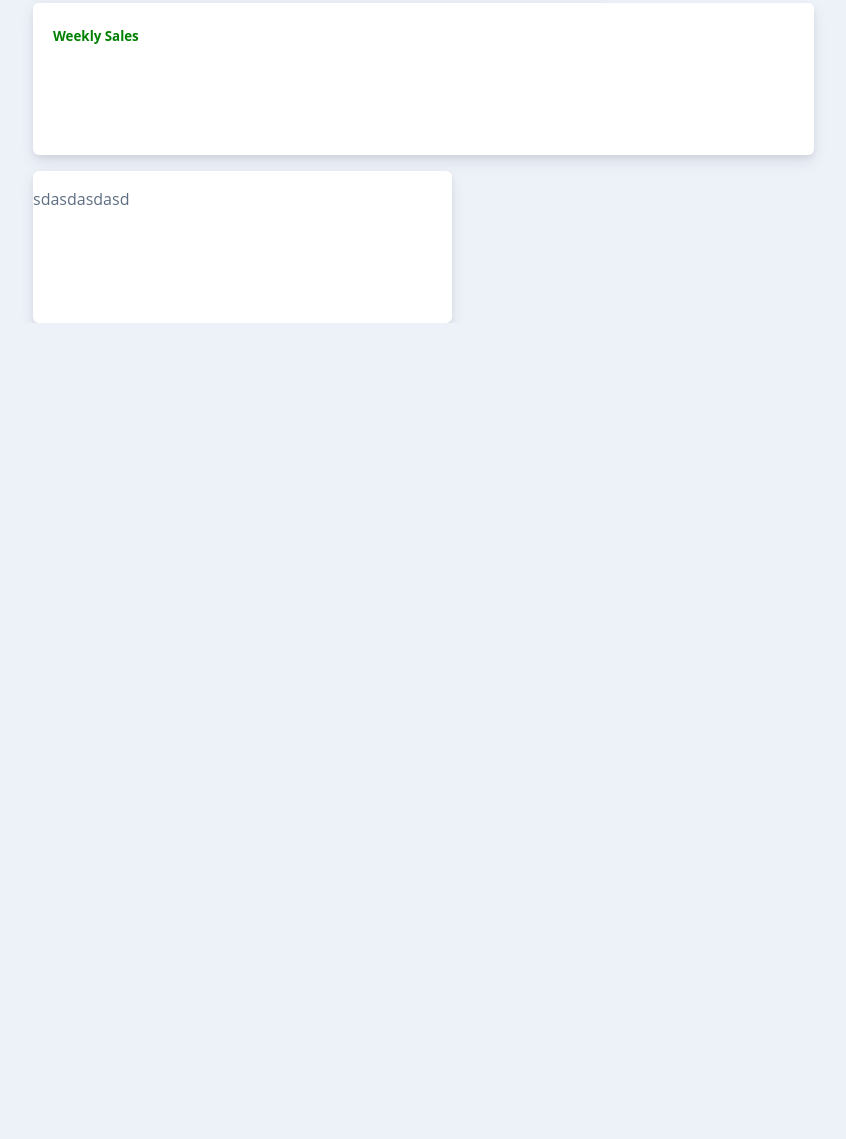
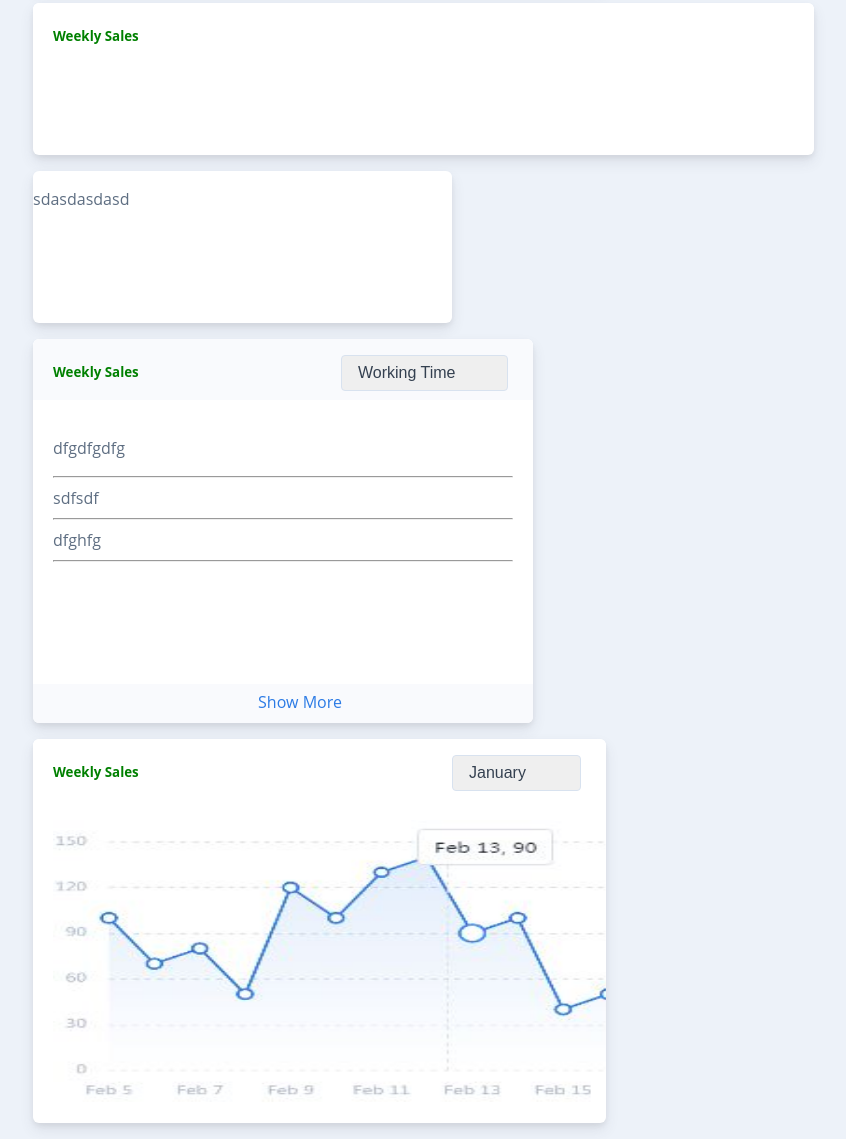
Before and after one commit to engomid68/engomid681.github.io, a plain HTML site: page index.html in a window 1280 px wide. Shown: the part 1019-2158 px from the top of the page, without its empty margins (232-1078 px from the left). Before the commit the page ends 1342 px from the top, so only its background shows below. Drawn offline with Linux system fonts and the light colour scheme.

Commit message:
change index.html

```diff
--- a/index.html
+++ b/index.html
@@ -59,7 +59,7 @@
 					<!--                                       اتمام منوی کشویی       -->
                 </nav>
                 <div class="content">
-                    <nav>
+                    <nav class="nav-top">
                         <div class="search-box">
                             <input
                                 class="search-input"
@@ -226,8 +226,8 @@
 								</div>
 							</div>
 						</div>
-					</div>
-					<div class="row section1 mb-lg1">
+					</div>                                     <!-- ******** End Row2 ******** -->
+					<div class="row section1 mb-lg1">		   <!-- ******** Start Row3 ******** -->
 						<div class="col-lg3 mb-lg1">
 							<div class="card h-lg-100 overflow-hidden">
 								<div class="card-header green ">
@@ -246,7 +246,71 @@
 								<p>sdasdasdasd</p>
 							</div>
 						</div>
-					</div>
+					</div>										<!-- ******** End Row3 ******** -->
+					<div class="row section1">                  <!-- ******** Start Row4 ******** -->
+						<div class="col-lg mb-lg1">
+							<div class="card h-lg-100 overflow-hidden">
+                                <div class="card-header green bg-light ">
+									<div class="row1 align-items-center">
+										<div class="col1">
+											<h6 class="TextH6 alignItemsCenter">
+												Weekly Sales
+											</h6>
+										</div>
+										<div class="col-auto pr-card "><!--Start Select1-->
+											<select class="custom-select mt-0 Select-Input">
+												<option>Working Time</option>
+												<option>Working Date</option>
+												<option>Working Holiday</option>
+											</select>
+										</div><!--End Select1-->
+									</div>
+								</div>
+								<div class="card-body"><!--Start Body5-->
+									<p>dfgdfgdfg<hr/>
+									sdfsdf<hr/>
+									dfghfg<hr/></p>
+								</div><!--End Body5-->
+								<div class="card-footer bg-light p-0"> <!--Start Footer1-->
+									<a href="" class="btn btn-link btn-block">Show More</a>
+								</div> <!--End Footer1-->
+
+							</div>
+						</div>
+						<div class="col-lg mb-lg1">
+							<div class="card h-lg-100 overflow-hidden">
+                                <div class="card-header green ">
+									<div class="row1 align-items-center">
+										<div class="col1">
+											<h6 class="TextH6 alignItemsCenter">
+												Weekly Sales
+											</h6>
+										</div>
+										<div class="col-auto pr-card "><!--Start Select1-->
+											<select class="custom-select mt-0 Select-Input">
+												<option>January</option>
+												<option>February</option>
+												<option>March</option>
+												<option>April</option>
+												<option>May</option>
+												<option>Jun</option>
+												<option>July</option>
+												<option>August</option>
+												<option>September</option>
+												<option>October</option>
+												<option>November</option>
+												<option>December</option>
+											</select>
+										</div><!--End Select1-->
+									</div>
+								</div>
+								<div class="card-body pr-0 h-100">
+									<img src="e.jpg" alt="First" height="283" width="573"/>
+								</div>
+							</div>
+						</div>
+					</div>                                     <!-- ******** End Row4 ******** -->
+				</div>
 			</div>
         </main>
 
--- a/main.css
+++ b/main.css
@@ -18,7 +18,13 @@
     display: block;
     background-color: #edf2f9;
 }
-
+.nav-top{
+	position: -webkit-sticky;
+    position: sticky;
+    top: 0;
+	z-index:1020;
+	background-color: #edf2f9;
+}
 .content {
     width: calc(100% - 240px);
     height: 100%;
@@ -36,7 +42,6 @@
     -webkit-box-shadow: none;
     box-shadow: none;
 
-    display: block;
     width: 300px;
     height: calc(1.5em + .625rem + 2px);
     padding: .3125rem 1rem;
```
